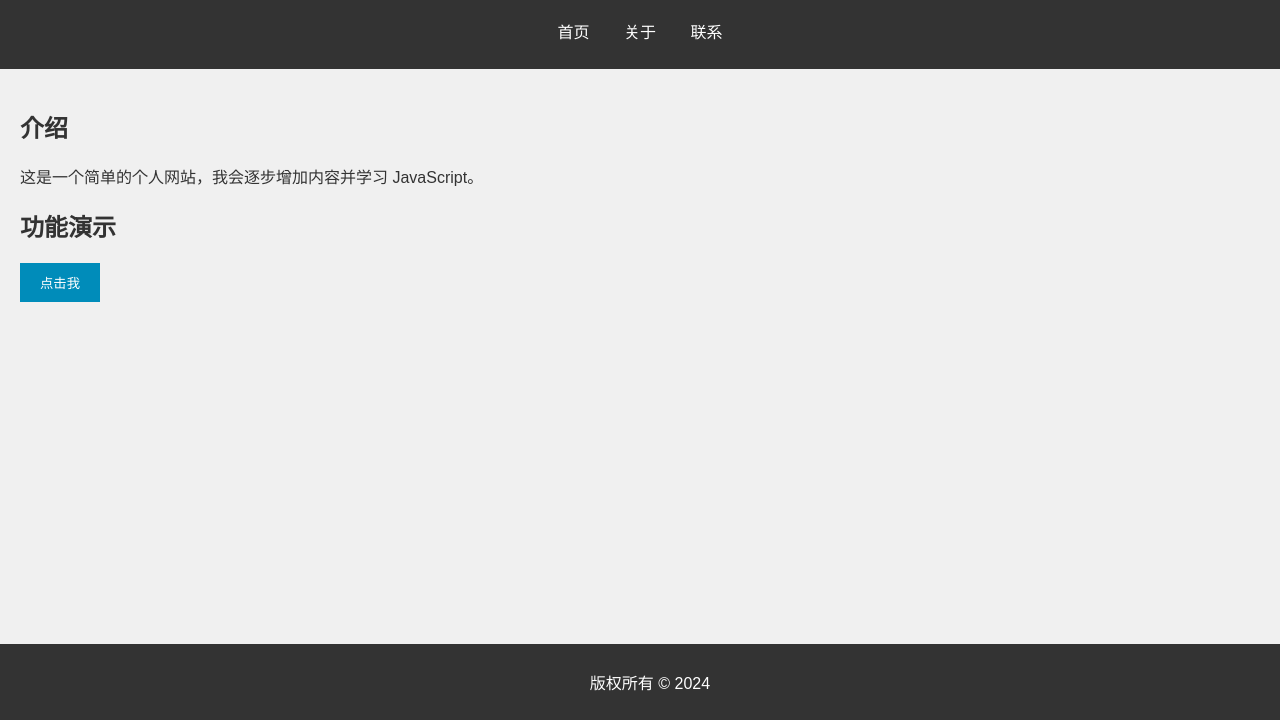
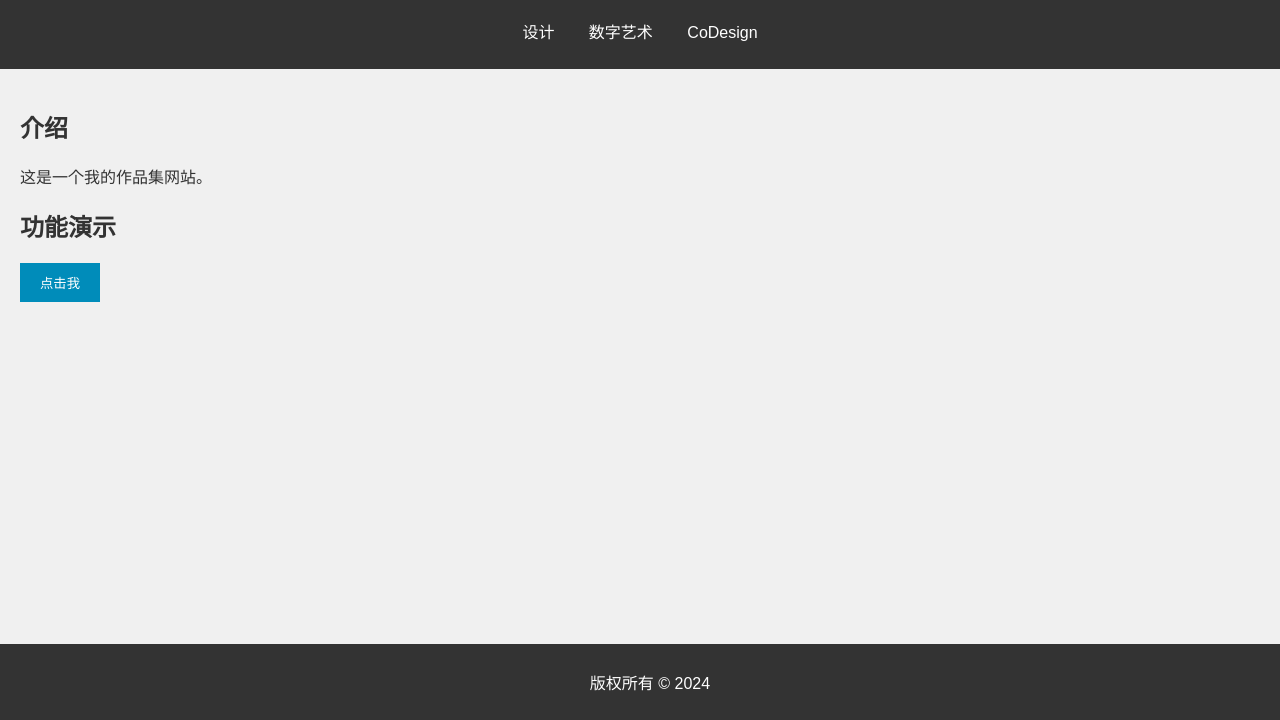
Before and after one commit to 0000017/collection-of-mao, a plain HTML site: page index.html in a window 1280 px wide. Shown: the part 80-800 px from the top of the page. Drawn offline with Linux system fonts and the light colour scheme.

Commit message:
Update index.html

```diff
--- a/index.html
+++ b/index.html
@@ -12,9 +12,9 @@
     <h1>王建超</h1>
     <nav>
       <ul>
-        <li><a href="#">首页</a></li>
-        <li><a href="#">关于</a></li>
-        <li><a href="#">联系</a></li>
+        <li><a href="#">设计</a></li>
+        <li><a href="#">数字艺术</a></li>
+        <li><a href="#">CoDesign</a></li>
       </ul>
     </nav>
   </header>
@@ -22,7 +22,7 @@
   <main>
     <section>
       <h2>介绍</h2>
-      <p>这是一个简单的个人网站，我会逐步增加内容并学习 JavaScript。</p>
+      <p>这是一个我的作品集网站。</p>
     </section>
 
     <section>
```
